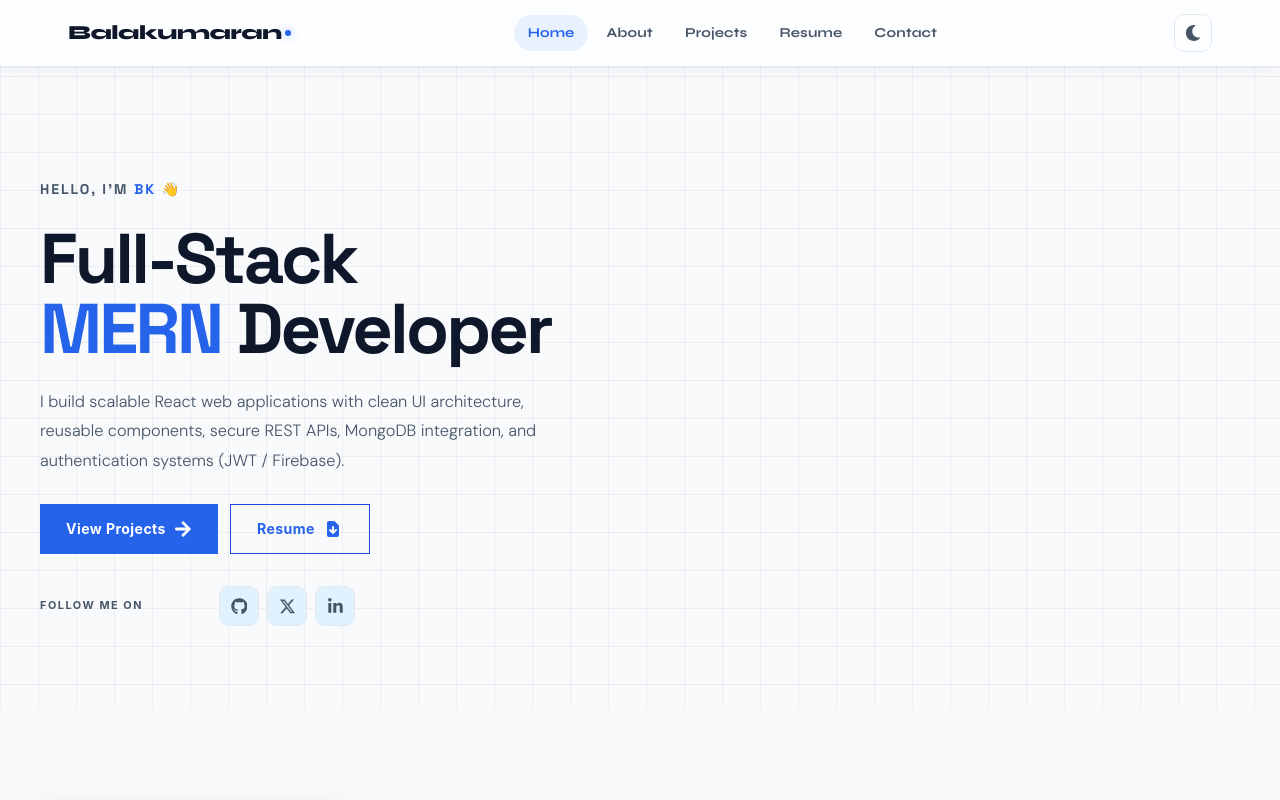
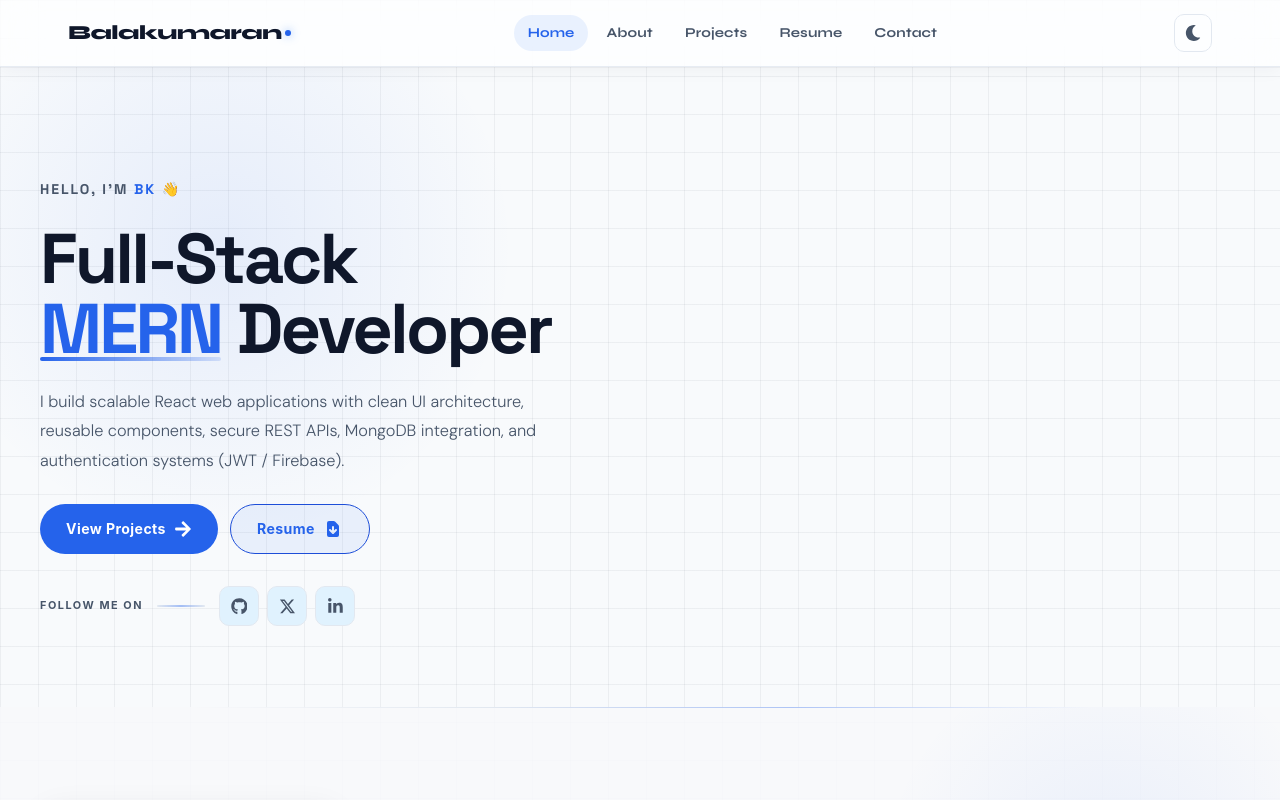
Before and after one commit to balakumaranbala2112/balakumaran-dev-portfolio, a React (Vite) app: page / in a window 1280 px wide. Shown: the top 800 px of the page. Built offline with nearby package versions, Linux system fonts and the light colour scheme.

Commit message:
fix: add missing --primary-rgb and --radius-full variables, fix CSS import paths

```diff
--- a/src/styles/base/variables.css
+++ b/src/styles/base/variables.css
@@ -57,6 +57,9 @@
   --shadow-md: 0 6px 20px rgba(15, 23, 42, 0.1);
   --shadow-lg: 0 18px 45px rgba(15, 23, 42, 0.14);
 
+  --primary-rgb: 37, 99, 235; /* matches --primary: #2563eb */
+  --radius-full: 9999px; /* for pill-shaped buttons */
+
   --container: 1200px;
 }
 
@@ -92,6 +95,8 @@ body.dark {
   /* ── NAV ───────────────────────────────────────────────── */
   --nav-bg: rgba(2, 6, 23, 0.85);
 
+  --primary-rgb: 59, 130, 246; /* matches dark --primary: #3b82f6 */
+
   /* ── SHADOWS ───────────────────────────────────────────── */
   --shadow: 0 4px 20px rgba(0, 0, 0, 0.6);
   --shadow-sm: 0 1px 4px rgba(0, 0, 0, 0.35);
```
